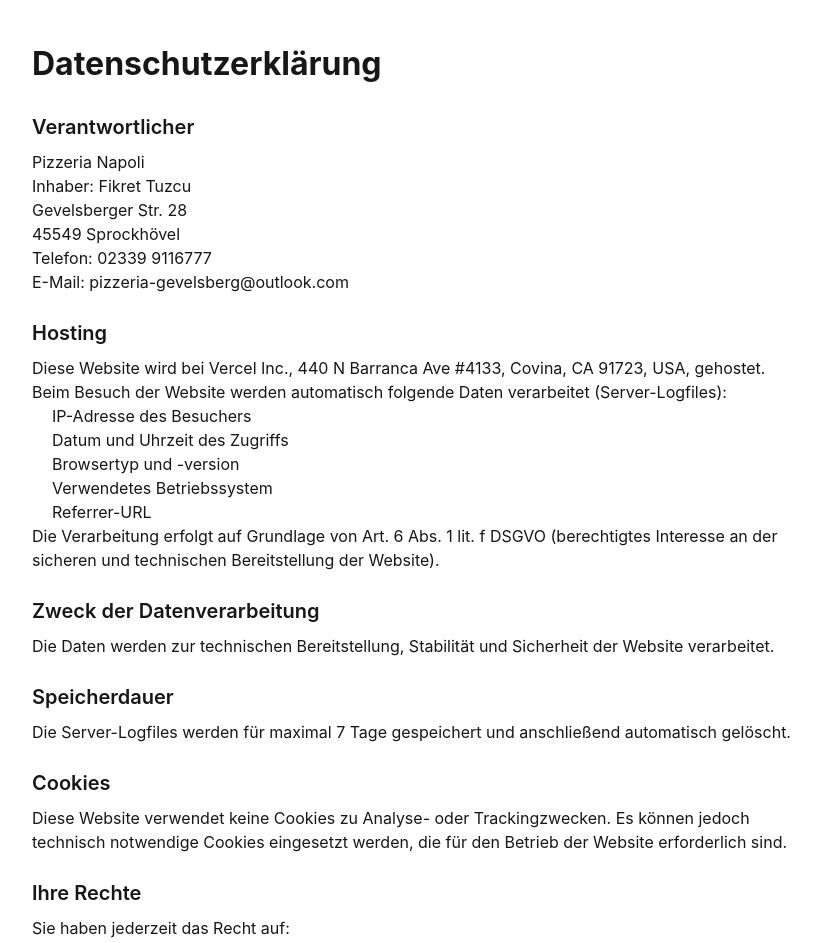
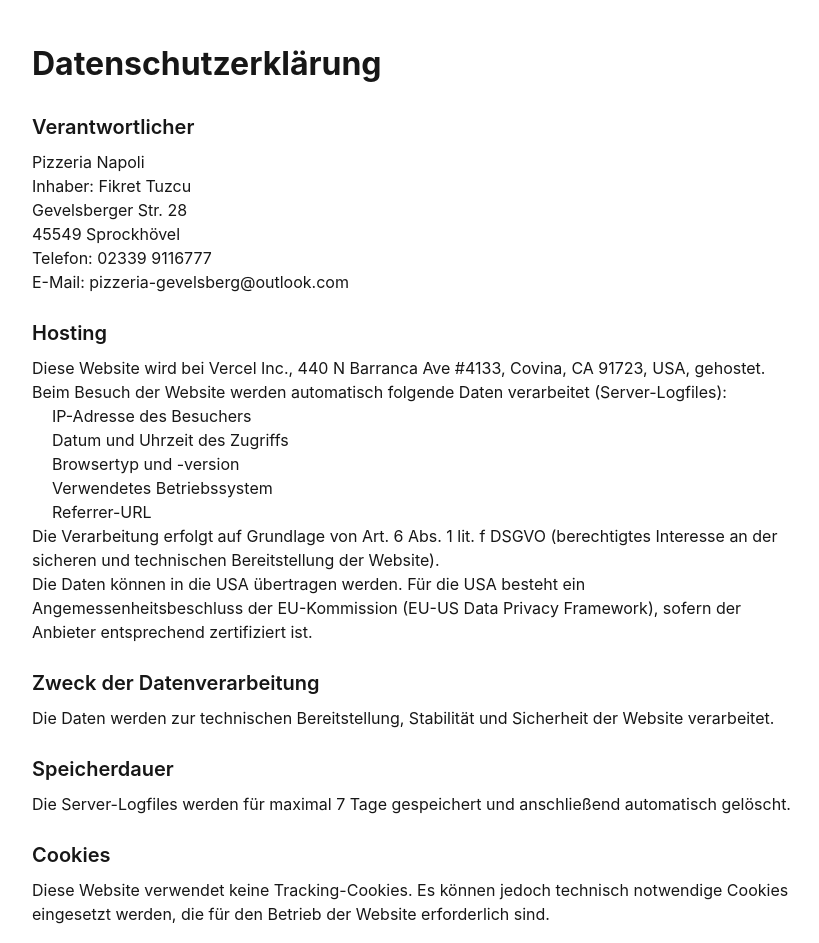
Before and after one commit to RusenTuzcu42/pizzeria-frontend, a Next.js app: page /datenschutz in a window 1280 px wide. Shown: the top 943 px of the page, without its empty margins (228-1047 px from the left). Built offline with nearby package versions, Linux system fonts and the light colour scheme.

Commit message:
Update privacy policy and impressum (remove USt-ID, fix wording)

```diff
--- a/app/datenschutz/page.tsx
+++ b/app/datenschutz/page.tsx
@@ -22,6 +22,7 @@ export default function Datenschutz() {
         <li>Referrer-URL</li>
       </ul>
       <p>Die Verarbeitung erfolgt auf Grundlage von Art. 6 Abs. 1 lit. f DSGVO (berechtigtes Interesse an der sicheren und technischen Bereitstellung der Website).</p>
+      <p>Die Daten können in die USA übertragen werden. Für die USA besteht ein Angemessenheitsbeschluss der EU-Kommission (EU-US Data Privacy Framework), sofern der Anbieter entsprechend zertifiziert ist.</p>
 
       <h2 style={{ fontSize: '1.25rem', fontWeight: 600, marginTop: '24px', marginBottom: '8px' }}>Zweck der Datenverarbeitung</h2>
       <p>Die Daten werden zur technischen Bereitstellung, Stabilität und Sicherheit der Website verarbeitet.</p>
@@ -30,7 +31,7 @@ export default function Datenschutz() {
       <p>Die Server-Logfiles werden für maximal 7 Tage gespeichert und anschließend automatisch gelöscht.</p>
 
       <h2 style={{ fontSize: '1.25rem', fontWeight: 600, marginTop: '24px', marginBottom: '8px' }}>Cookies</h2>
-      <p>Diese Website verwendet keine Cookies zu Analyse- oder Trackingzwecken. Es können jedoch technisch notwendige Cookies eingesetzt werden, die für den Betrieb der Website erforderlich sind.</p>
+      <p>Diese Website verwendet keine Tracking-Cookies. Es können jedoch technisch notwendige Cookies eingesetzt werden, die für den Betrieb der Website erforderlich sind.</p>
 
       <h2 style={{ fontSize: '1.25rem', fontWeight: 600, marginTop: '24px', marginBottom: '8px' }}>Ihre Rechte</h2>
       <p>Sie haben jederzeit das Recht auf:</p>
```
